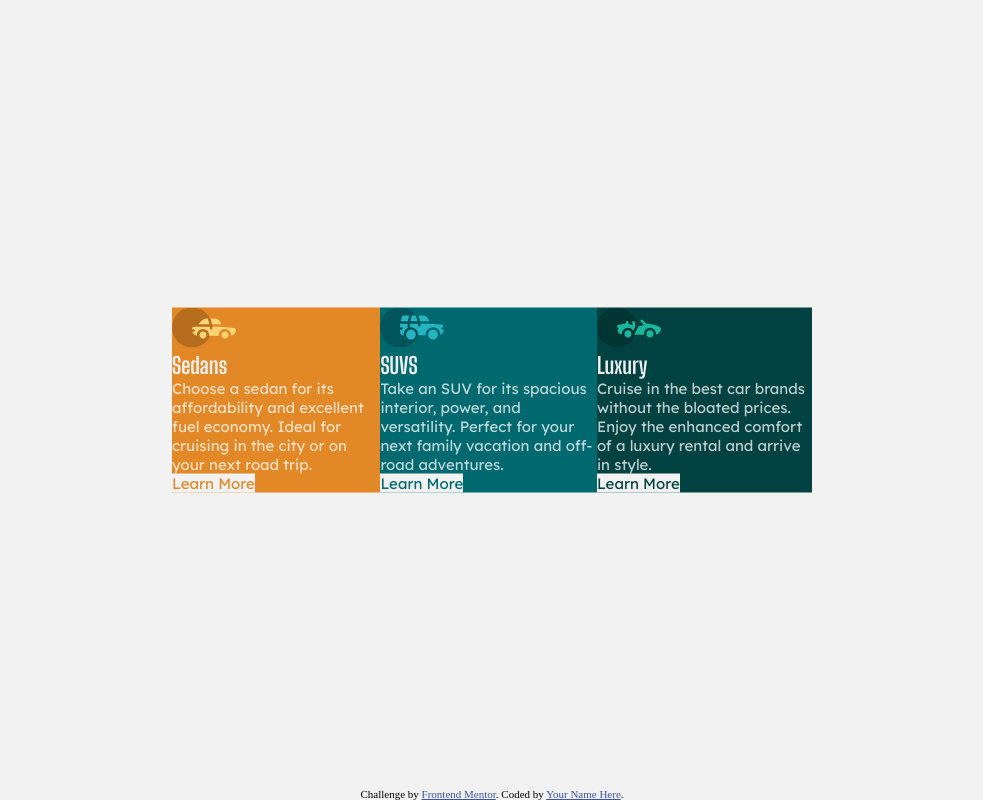
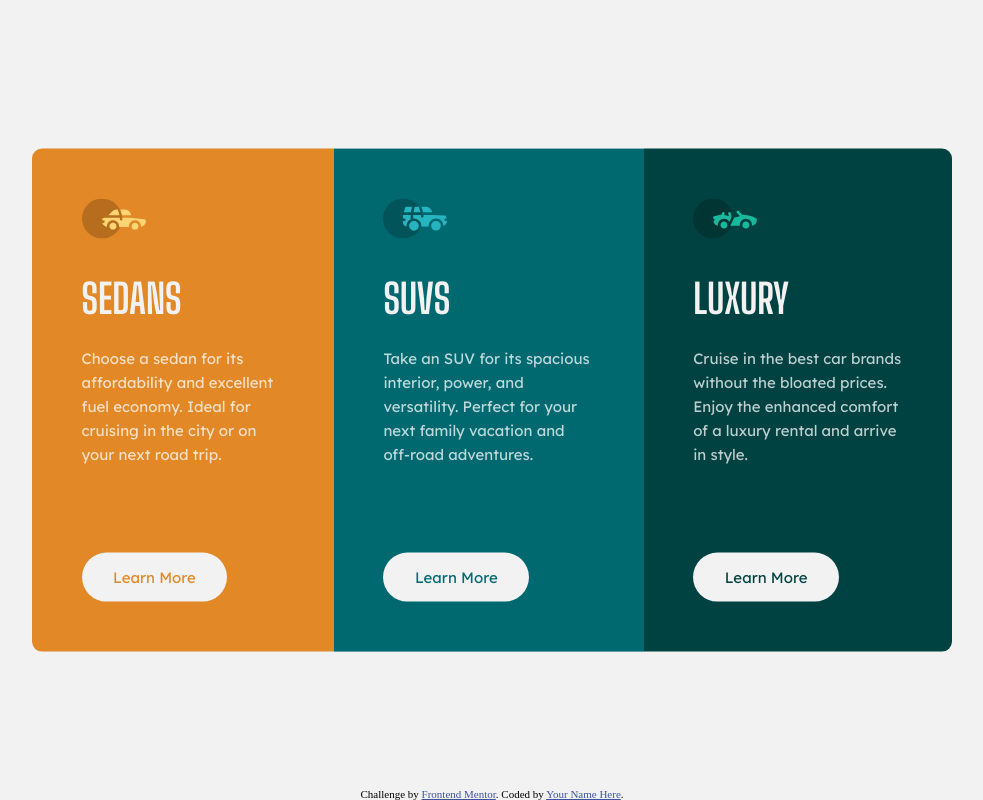
Before and after one commit to E1000o/FM4-3-column-preview-card-component-main, a plain HTML site: page index.html in a window 1280 px wide. Shown: the whole page, without its empty margins (148-1131 px from the left). Drawn offline with Linux system fonts and the light colour scheme.

Commit message:
almost completed desktop version

```diff
--- a/css/styles.css
+++ b/css/styles.css
@@ -22,28 +22,29 @@ main {
     top: 50%;
     left: 50%;
     transform: translateX(-50%) translateY(-50%);
+    width: 95%;
+    max-width: 920px;
 }
 
 h1 {
     color: hsl(0, 0%, 95%);
     font-family: 'Big Shoulders Display', cursive;
     font-weight: 700;
+    font-size: 2.7rem;
+    margin-bottom: 0.6em;
 }
 
 p {
     color: hsla(0, 0%, 100%, 0.75);
     font-family: 'Lexend Deca', sans-serif;
     font-weight: 400;
-}
-
-button {
-    background-color: hsl(0, 0%, 95%);
-    font-family: 'Lexend Deca', sans-serif;
-    font-weight: 400;
+    line-height: 1.6;
+    margin-bottom: 9em;
 }
 
 .sedans {
     background-color: hsl(31, 77%, 52%);
+    border-radius: 10px 0 0 10px;
 }
 
 .sedans a{
@@ -60,10 +61,20 @@ button {
 
 .luxury {
     background-color: hsl(179, 100%, 13%);
+    border-radius: 0 10px 10px 0;
 }
 
 .luxury a{
     color: hsl(179, 100%, 13%);
+}
+
+section {
+    padding: 3.3em;
+    position: relative;
+}
+
+section img {
+    margin-bottom: 2.1em;
 }
 
 section a {
@@ -71,6 +82,11 @@ section a {
     background-color: hsl(0, 0%, 95%);
     font-family: 'Lexend Deca', sans-serif;
     font-weight: 400;
+    padding: 1em 2.1em;
+    border-radius: 30px;
+    position: absolute;
+    bottom: 3.3em;
+    left: 3.3em;
 }
 
 footer {
@@ -102,6 +118,14 @@ footer {
         transform: none;
     }
 
+    .sedans {
+        border-radius: 10px 10px 0 0;
+    }
+
+    .luxury {
+        border-radius: 0 0 10px 10px;
+    }
+
     footer {
         display: none;
     }
--- a/index.html
+++ b/index.html
@@ -19,7 +19,7 @@
     <section class="sedans">
       <img src="images/icon-sedans.svg" lat="">
       <header>
-        <h1>Sedans</h1>
+        <h1>SEDANS</h1>
       </header>
       <p>
         Choose a sedan for its affordability and excellent fuel economy. Ideal for cruising in the city
@@ -41,7 +41,7 @@
     <section class="luxury">
       <img src="images/icon-luxury.svg" alt>
       <header>
-        <h1>Luxury</h1>
+        <h1>LUXURY</h1>
       </header>
       <p>
         Cruise in the best car brands without the bloated prices. Enjoy the enhanced comfort of a luxury
```
